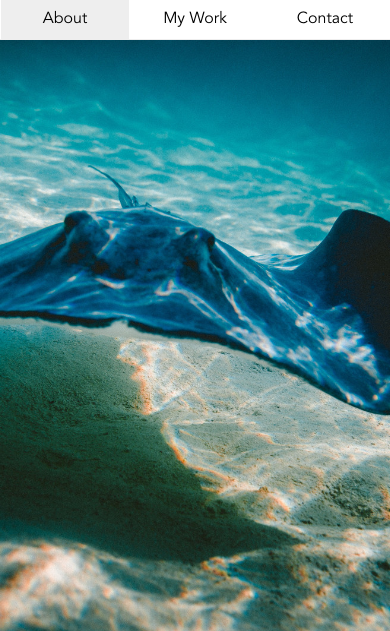
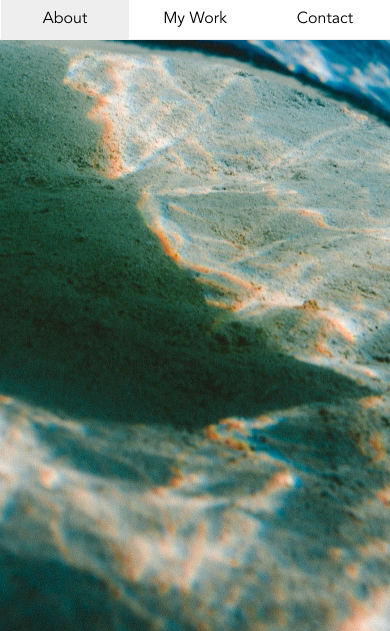
Before and after one commit to jdLYNC/jdLYNC.github.io, a website: page index.html in a window 390 px wide. Shown: the top 631 px of the page. Drawn offline with nearby package versions, Linux system fonts and the light colour scheme.

Commit message:
attempt fix on mobile parallax image size issue 7

```diff
--- a/style.scss
+++ b/style.scss
@@ -112,6 +112,7 @@ body {
   align-items: flex-end;
   @media (max-width: 415px) {
     background-attachment: scroll;
+    background-size: auto;
   }
 }
 
```
Also changed, not shown: style.css, 1 other file.
